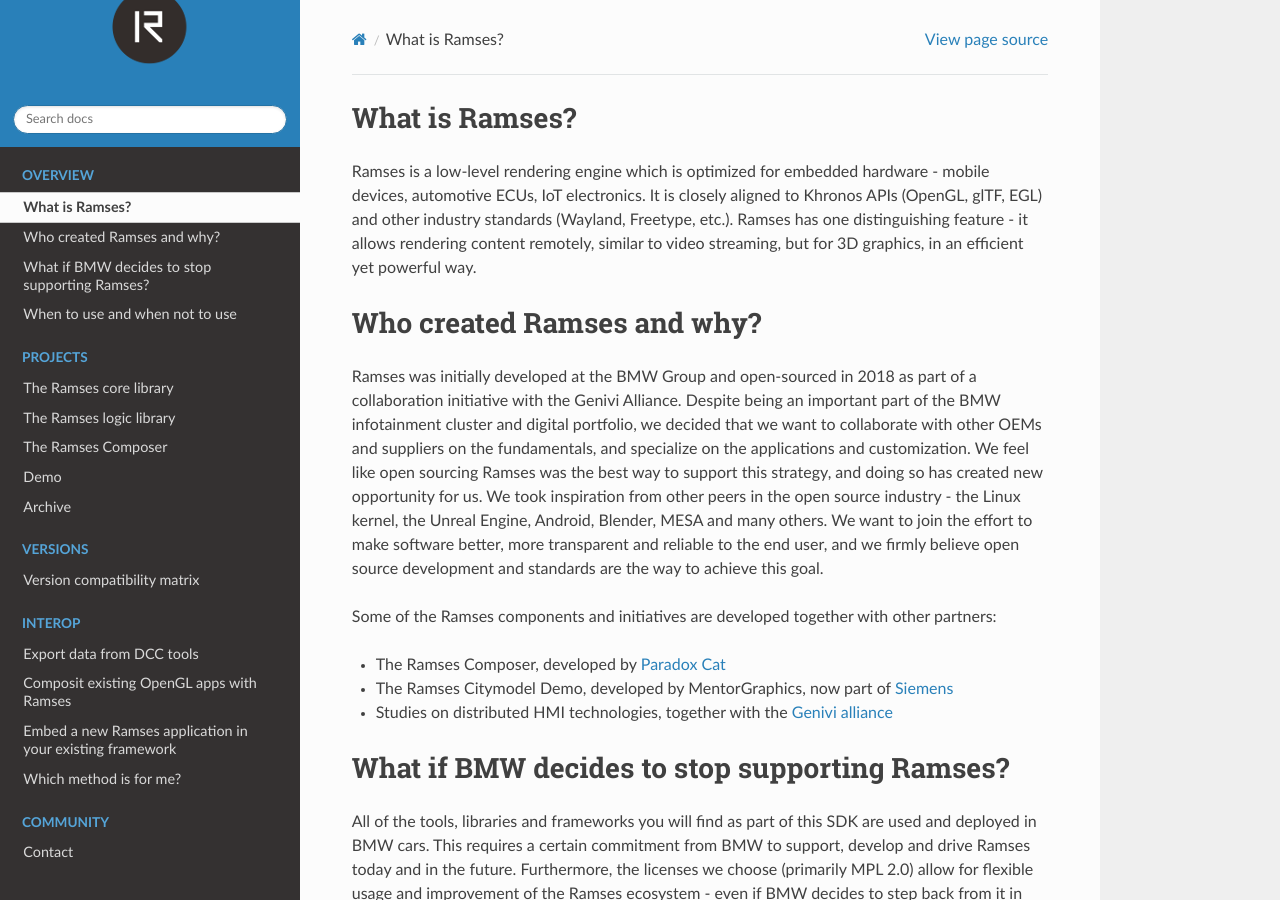
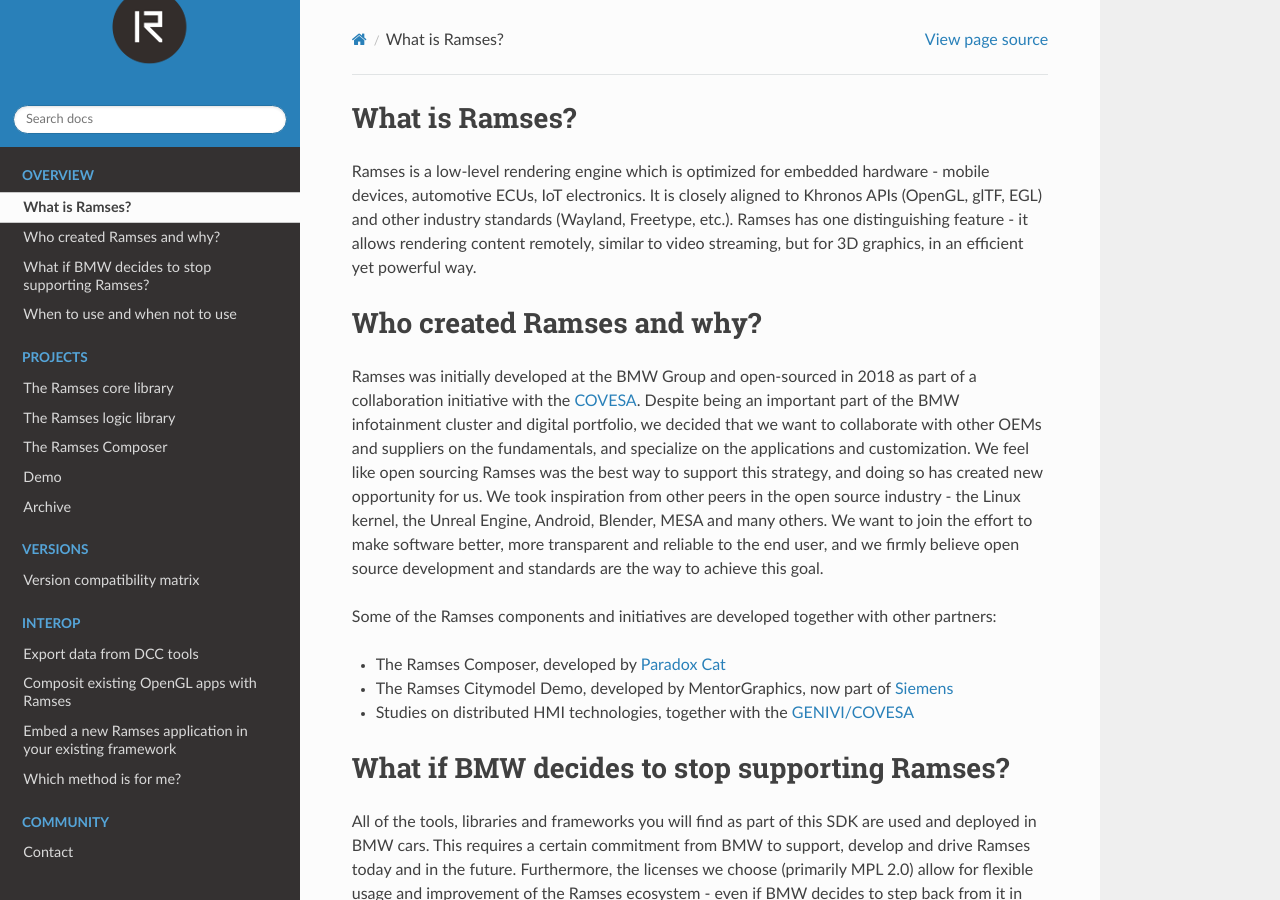
Before and after one commit to COVESA/ramses-sdk, a Sphinx documentation site: the page built from doc/overview.md, in a window 1280 px wide and 900 px high. Built offline with Sphinx 7.4.7 and the Read the Docs theme 2.0.0, drawn with Linux system fonts in a browser that asks for light colours.

Commit message:
Rename URIs and Genvi mentions to COVESA

```diff
--- a/doc/overview.md
+++ b/doc/overview.md
@@ -10,7 +10,7 @@
 # Who created Ramses and why?
 
 Ramses was initially developed at the BMW Group and open-sourced in 2018 as part of
-a collaboration initiative with the Genivi Alliance. Despite being an important
+a collaboration initiative with the [COVESA](https://www.covesa.global/). Despite being an important
 part of the BMW infotainment cluster and digital portfolio, we decided that
 we want to collaborate with other OEMs and suppliers on the fundamentals, and
 specialize on the applications and customization. We feel like open sourcing Ramses was the best
@@ -24,7 +24,7 @@
 
 * The Ramses Composer, developed by [Paradox Cat](http://paradoxcat.com/)
 * The Ramses Citymodel Demo, developed by MentorGraphics, now part of [Siemens](https://eda.sw.siemens.com)
-* Studies on distributed HMI technologies, together with the [Genivi alliance](https://www.genivi.org/)
+* Studies on distributed HMI technologies, together with the [GENIVI/COVESA](https://www.covesa.global/)
 
 # What if BMW decides to stop supporting Ramses?
 
```
Also changed, not shown: doc/community.md (+1 -1 lines), doc/interop.md (+2 -2 lines), doc/projects.md (+11 -11 lines).
